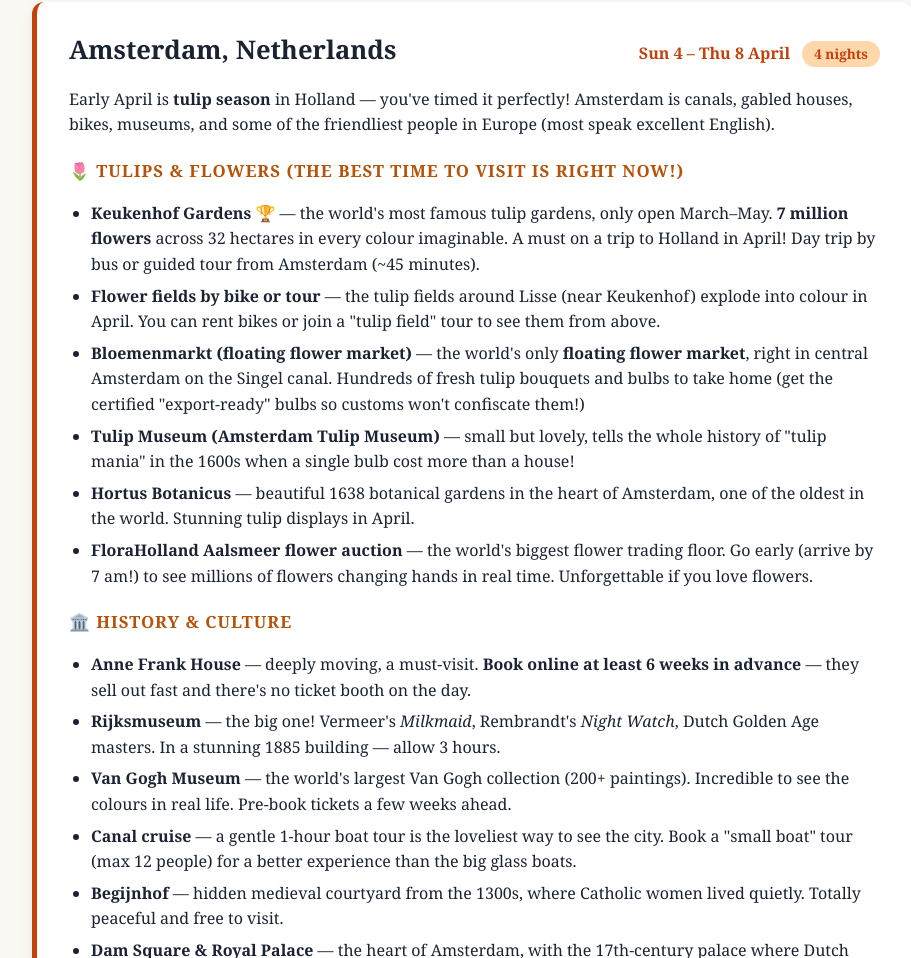
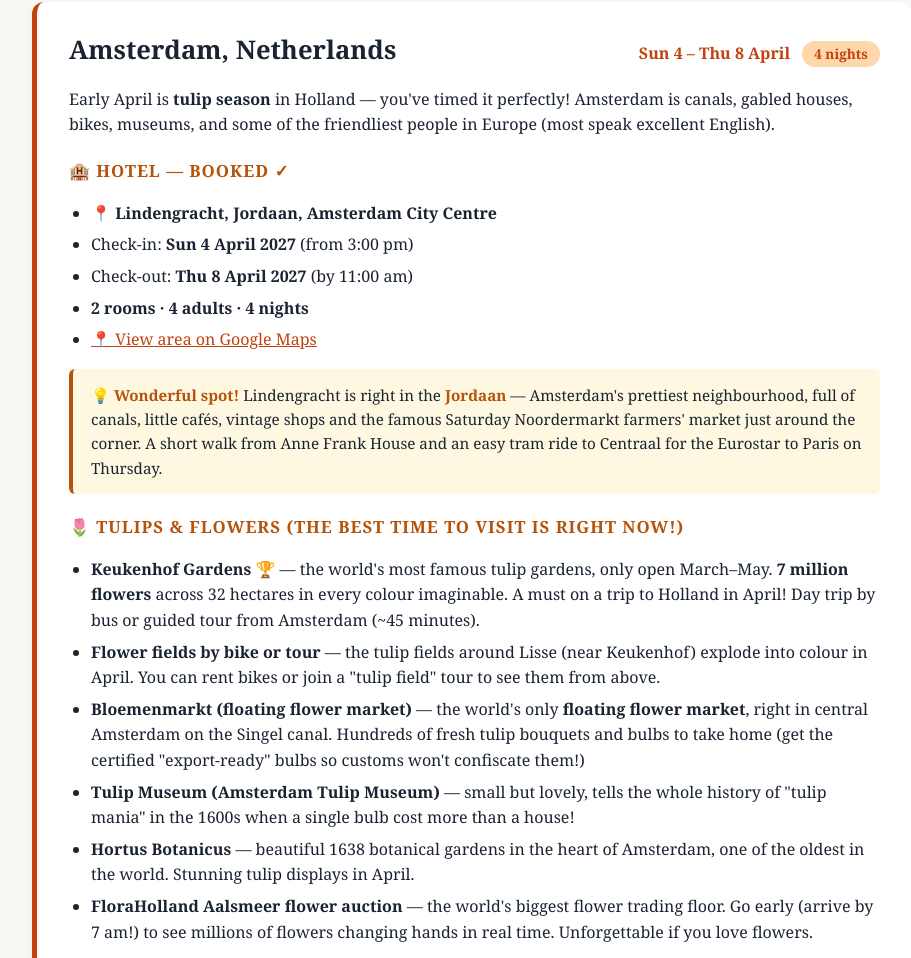
Before and after one commit to Spannercrabb/europe-2027, a plain HTML site: page index.html in a window 1280 px wide. Shown: the part 6656-7614 px from the top of the page, without its empty margins (168-1079 px from the left). Drawn offline with Linux system fonts and the light colour scheme.

Commit message:
Add Amsterdam hotel booking (Lindengracht, Jordaan)

```diff
--- a/index.html
+++ b/index.html
@@ -478,6 +478,18 @@
         <div class="leg-dates">Sun 4 – Thu 8 April <span class="nights">4 nights</span></div>
       </div>
       <p>Early April is <strong>tulip season</strong> in Holland — you've timed it perfectly! Amsterdam is canals, gabled houses, bikes, museums, and some of the friendliest people in Europe (most speak excellent English).</p>
+
+      <h4>🏨 Hotel — booked ✓</h4>
+      <ul>
+        <li>📍 <strong>Lindengracht, Jordaan, Amsterdam City Centre</strong></li>
+        <li>Check-in: <strong>Sun 4 April 2027</strong> (from 3:00 pm)</li>
+        <li>Check-out: <strong>Thu 8 April 2027</strong> (by 11:00 am)</li>
+        <li><strong>2 rooms · 4 adults · 4 nights</strong></li>
+        <li><a href="https://maps.google.com/?q=Lindengracht+Amsterdam+Jordaan" target="_blank">📍 View area on Google Maps</a></li>
+      </ul>
+      <div class="tip">
+        <strong>💡 Wonderful spot!</strong> Lindengracht is right in the <strong>Jordaan</strong> — Amsterdam's prettiest neighbourhood, full of canals, little cafés, vintage shops and the famous Saturday Noordermarkt farmers' market just around the corner. A short walk from Anne Frank House and an easy tram ride to Centraal for the Eurostar to Paris on Thursday.
+      </div>
 
       <h4>🌷 Tulips &amp; flowers (the best time to visit is right NOW!)</h4>
       <ul>
```
